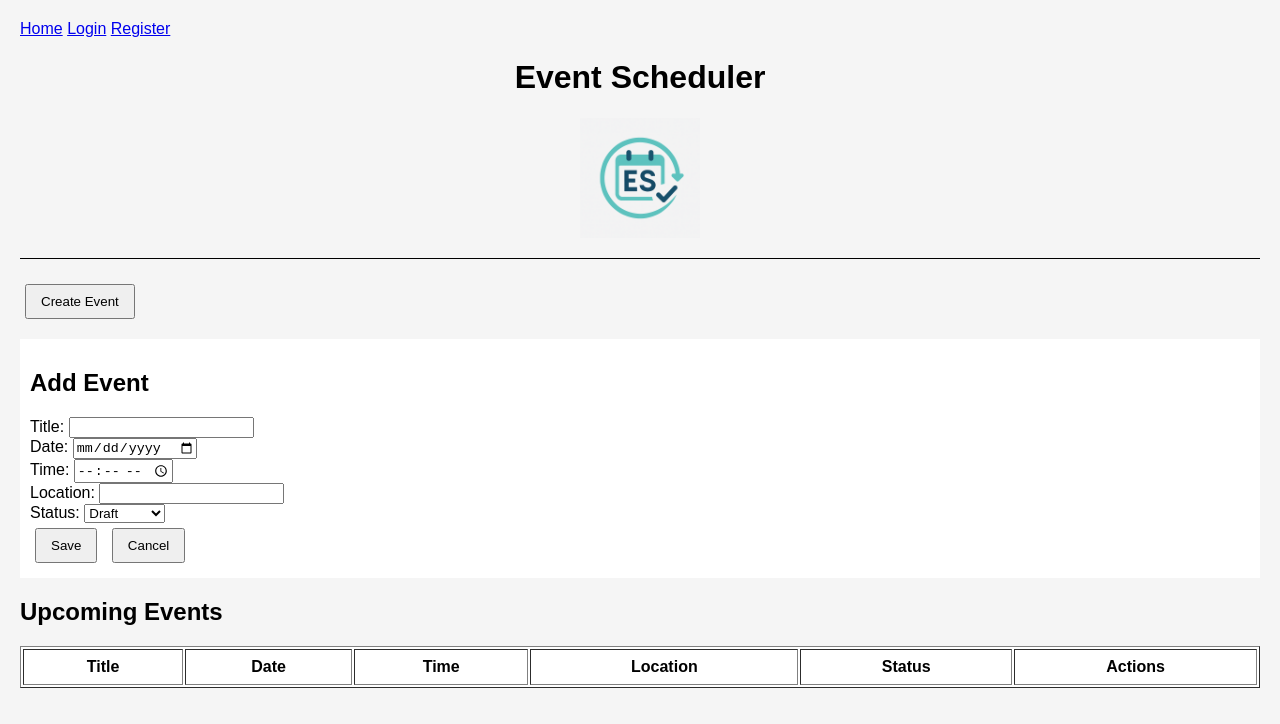
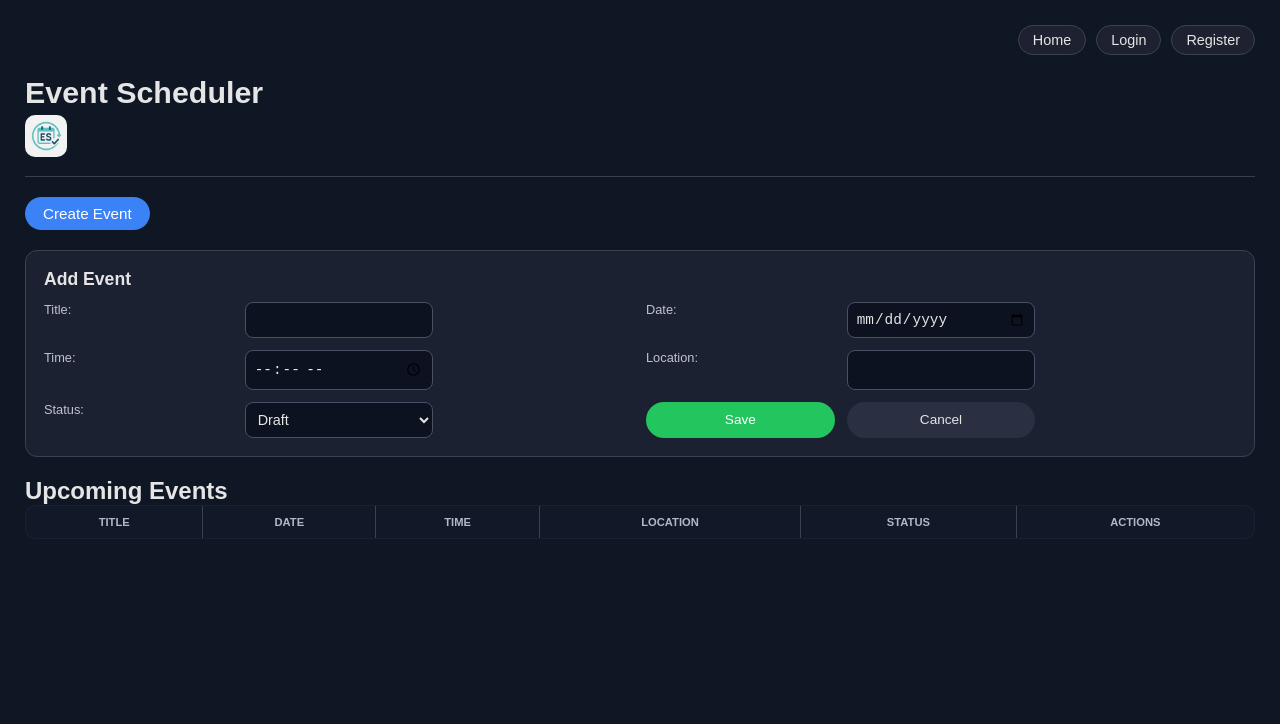
Before and after one commit to Atifhaque123/INFR3120-Fall25-Project, a website: page index.html in a window 1280 px wide. Both pictures are taken after a click on the button "Create Event". Drawn offline with Linux system fonts and the light colour scheme; no server answers.

Commit message:
Final Part 3 update

```diff
--- a/style.css
+++ b/style.css
@@ -1,46 +1,238 @@
-body{
-    font-family: Arial, sans-serif;
-    margin: 20px;
-    background-color: #f5f5f5;
+* {
+  box-sizing: border-box;
+  margin: 0;
+  padding: 0;
 }
 
-h1{
-    text-align: center;
+body {
+  font-family: Arial, sans-serif;
+  background: #0f1624;
+  color: #e5e5e5;
+  padding: 25px;
 }
 
-.logo{
-    display: block;
-    margin: 10px auto;
-    width: 120px;
+nav {
+  display: flex;
+  justify-content: flex-end;
+  gap: 10px;
+  margin-bottom: 20px;
 }
 
-.divider{
-    width: 100%;
-    margin: 20px auto;
-    border: 0;
-    height: 1px;
-    background-color: black;
+nav a,
+nav button {
+  background: #1e2230;
+  border: 1px solid #3e4250;
+  padding: 6px 14px;
+  border-radius: 20px;
+  color: #e5e5e5;
+  text-decoration: none;
+  cursor: pointer;
+  font-size: 0.9rem;
 }
 
-button{
-    padding: 8px 14px;
-    margin: 5px;
-    cursor: pointer;
+nav a:hover,
+nav button:hover {
+  background: #262b3a;
 }
 
-table{
-    width: 100%;
-    background-color: white;
-    margin-top: 15px;
+h1 {
+  font-size: 1.9rem;
+  margin-bottom: 5px;
+  display: flex;
+  align-items: center;
+  gap: 10px;
 }
 
-th, td{
-    padding: 8px;
-    text-align: center;
+.logo {
+  width: 42px;
+  height: 42px;
+  border-radius: 10px;
+}
+
+.divider {
+  border: none;
+  height: 1px;
+  background: #3a3f4f;
+  margin: 15px 0 20px;
+}
+
+#newEventBtn {
+  background: #3b82f6;
+  border: none;
+  padding: 8px 18px;
+  border-radius: 20px;
+  color: white;
+  font-size: 0.95rem;
+  cursor: pointer;
+  margin-bottom: 20px;
+}
+
+#newEventBtn:hover {
+  background: #2563eb;
 }
 
 #eventForm {
-    background-color: white;
-    padding: 10px;
-    margin-top: 15px;
+  background: #1b2131;
+  padding: 18px;
+  border-radius: 12px;
+  border: 1px solid #3b4150;
+  margin-bottom: 20px;
 }
+
+#eventForm h2 {
+  margin-bottom: 12px;
+  font-size: 1.1rem;
+}
+
+#eventForm form {
+  display: grid;
+  grid-template-columns: repeat(auto-fit, minmax(180px, 1fr));
+  gap: 12px;
+}
+
+#eventForm label {
+  font-size: 0.8rem;
+  margin-bottom: 4px;
+  color: #bfc3ce;
+}
+
+#eventForm input,
+#eventForm select {
+  width: 100%;
+  padding: 8px;
+  border-radius: 8px;
+  border: 1px solid #495065;
+  background: #0d1220;
+  color: #e5e5e5;
+  font-size: 0.9rem;
+}
+
+#saveBtn,
+#cancelBtn {
+  padding: 7px 14px;
+  border-radius: 18px;
+  border: none;
+  cursor: pointer;
+  font-size: 0.85rem;
+}
+
+#saveBtn {
+  background: #22c55e;
+  color: white;
+}
+
+#saveBtn:hover {
+  background: #16a34a;
+}
+
+#cancelBtn {
+  background: #2a3042;
+  color: #e5e5e5;
+}
+
+#cancelBtn:hover {
+  background: #333a4e;
+}
+
+#eventTable {
+  width: 100%;
+  border-collapse: collapse;
+  background: #1b2131;
+  border: 1px solid #3b4150;
+  border-radius: 10px;
+  overflow: hidden;
+}
+
+#eventTable th,
+#eventTable td {
+  padding: 10px 12px;
+  font-size: 0.85rem;
+  border-bottom: 1px solid #2a3042;
+}
+
+#eventTable th {
+  background: #111827;
+  text-transform: uppercase;
+  font-size: 0.7rem;
+  color: #b4b8c5;
+}
+
+#eventTable tr:nth-child(even) {
+  background: #161c29;
+}
+
+#eventTable tr:hover {
+  background: #24304a;
+}
+
+.editBtn,
+.deleteBtn {
+  padding: 4px 12px;
+  border-radius: 18px;
+  border: none;
+  cursor: pointer;
+  font-size: 0.78rem;
+}
+
+.editBtn {
+  background: #2563eb22;
+  color: #60a5fa;
+}
+
+.editBtn:hover {
+  background: #2563eb33;
+}
+
+.deleteBtn {
+  background: #dc262622;
+  color: #f87171;
+}
+
+deleteBtn:hover {
+  background: #dc262633;
+}
+
+.auth-wrapper {
+  width: 360px;
+  margin: 40px auto;
+  background: #1b2131;
+  padding: 20px;
+  border-radius: 12px;
+  border: 1px solid #3b4150;
+}
+
+.auth-wrapper h2 {
+  margin-bottom: 12px;
+  font-size: 1.1rem;
+}
+
+.auth-wrapper input {
+  width: 100%;
+  padding: 8px;
+  border-radius: 8px;
+  border: 1px solid #495065;
+  background: #0d1220;
+  color: white;
+  margin-bottom: 10px;
+}
+
+.auth-wrapper button {
+  width: 100%;
+  padding: 8px;
+  border-radius: 20px;
+  background: #3b82f6;
+  border: none;
+  color: white;
+  cursor: pointer;
+}
+
+.auth-wrapper button:hover {
+  background: #2563eb;
+}
+
+.auth-wrapper p {
+  margin-top: 10px;
+  font-size: 0.85rem;
+  color: #b2b7c5;
+  text-align: center;
+}
--- a/users/users.json
+++ b/users/users.json
@@ -4,6 +4,11 @@
       "id": 1764125029532,
       "username": "atif",
       "password": "$2b$10$0bFpyqwvXlDLYBc4ylCtOOq.Z7vT/SO1kqSfIp1Gbe6aURu9skHk."
+    },
+    {
+      "id": 1764775704078,
+      "username": "aaryan",
+      "password": "$2b$10$cOu.vIltKR5GzhhqFwgVe.JtQqfevErj6k.2q3DmijYQHD2CU9CH."
     }
   ]
 }
```
